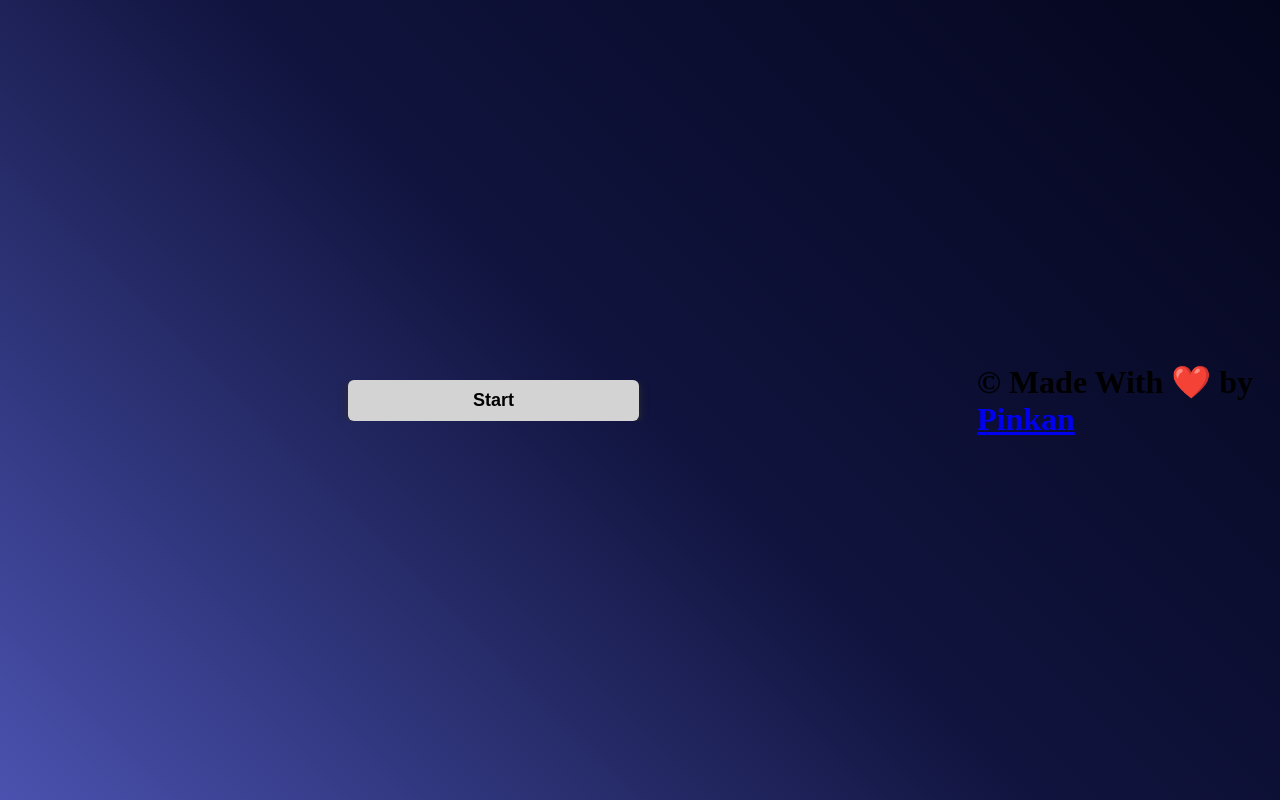
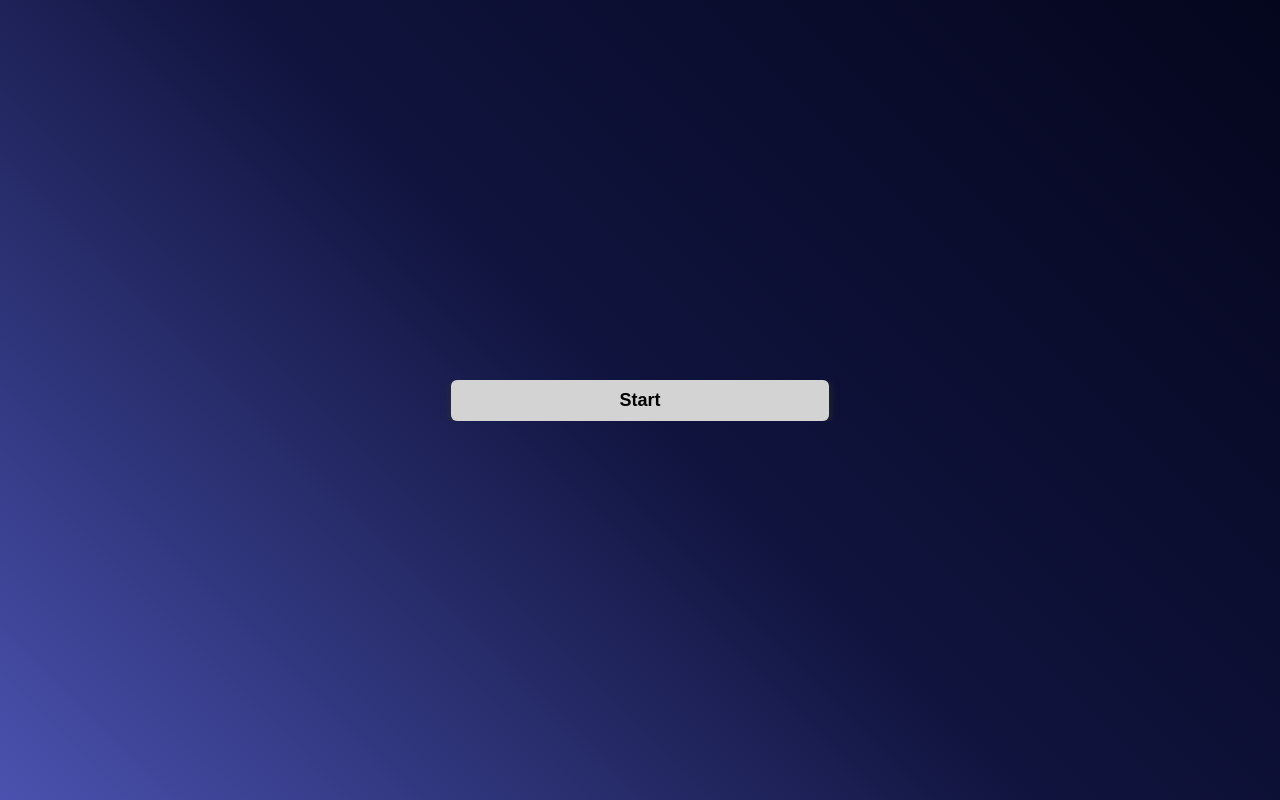
Before and after one commit to HangPrivate/INFORMATIKA-ILVA, a plain HTML site: page index.html in a window 1280 px wide. Drawn offline with Linux system fonts and the light colour scheme.

Commit message:
Update index.html

```diff
--- a/index.html
+++ b/index.html
@@ -88,9 +88,6 @@
       <button>Exit Quiz</button>
     </div>
   </div>
-  <div class="footer">
-    <h1 class="btn btn-fake">© Made With ❤️ by <a href="https://wa.me/62895338254453">Pinkan</a></h1>
-  </div>
   <script src="script.js"></script>
 </body>
 </html>
```
